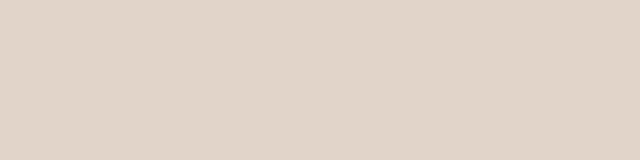
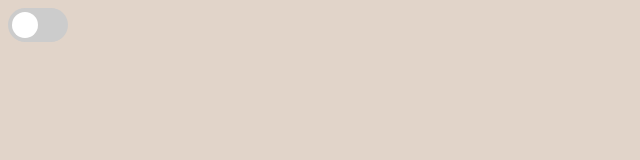
Before and after one commit to andrewfroze/rsschool-landing-page, a website built with Vite: page index.html in a window 1280 px wide. Shown: the whole page, without its empty margins (0-640 px from the left). Built offline with nearby package versions, Linux system fonts and the light colour scheme.

Commit message:
feat: add theme toggle

```diff
--- a/src/scripts/main.js
+++ b/src/scripts/main.js
@@ -11,14 +11,7 @@
     localStorage.setItem("theme", activeTheme);
   }
 
-  switch (activeTheme) {
-    case "light":
-      applyThemeSettings(lightTheme);
-      break;
-    case "dark":
-      applyThemeSettings(darkTheme);
-      break;
-  }
+  applyActiveTheme();
 }
 
 function applyThemeSettings(theme) {
@@ -47,3 +40,34 @@
 footer.className = "footer";
 
 document.body.append(header, main, footer);
+
+const themeToggleLabel = document.createElement("label");
+themeToggleLabel.className = "header__theme-toggle";
+header.append(themeToggleLabel);
+
+const themeToggleInput = document.createElement("input")
+themeToggleInput.className = "header__theme-toggle__input";
+themeToggleInput.type = "checkbox";
+themeToggleInput.checked = activeTheme === "dark";
+
+const themeSlider = document.createElement("span");
+themeSlider.className = "header__theme-toggle__slider";
+
+themeToggleLabel.append(themeToggleInput, themeSlider);
+
+
+themeToggleInput.addEventListener("input", () => {
+  activeTheme = themeToggleInput.checked ? "dark" : "light";
+  applyActiveTheme();
+});
+
+function applyActiveTheme() {
+  switch (activeTheme) {
+    case "light":
+      applyThemeSettings(lightTheme);
+      break;
+    case "dark":
+      applyThemeSettings(darkTheme);
+      break;
+  }
+}
--- a/src/styles/main.scss
+++ b/src/styles/main.scss
@@ -4,3 +4,55 @@
 
   min-height: 100vh;
 }
+
+.header {
+
+  &__theme-toggle {
+    position: relative;
+    display: inline-block;
+    width: 60px;
+    height: 34px;
+
+    &__input {
+      opacity: 0;
+      width: 0;
+      height: 0;
+    }
+
+    &__slider {
+      position: absolute;
+      cursor: pointer;
+      border-radius: 34px;
+      top: 0;
+      left: 0;
+      right: 0;
+      bottom: 0;
+      background-color: #ccc;
+      -webkit-transition: .4s;
+      transition: .4s;
+
+      &:before {
+        position: absolute;
+        content: "";
+        height: 26px;
+        width: 26px;
+        left: 4px;
+        bottom: 4px;
+        border-radius: 50%;
+        background-color: white;
+        -webkit-transition: .4s;
+        transition: .4s;
+      }
+    }
+
+    &__input:checked + &__slider {
+      box-shadow: 0 0 1px #2196F3;
+    }
+
+    &__input:checked + &__slider:before {
+      -webkit-transform: translateX(26px);
+      -ms-transform: translateX(26px);
+      transform: translateX(26px);
+    }
+  }
+}
```
